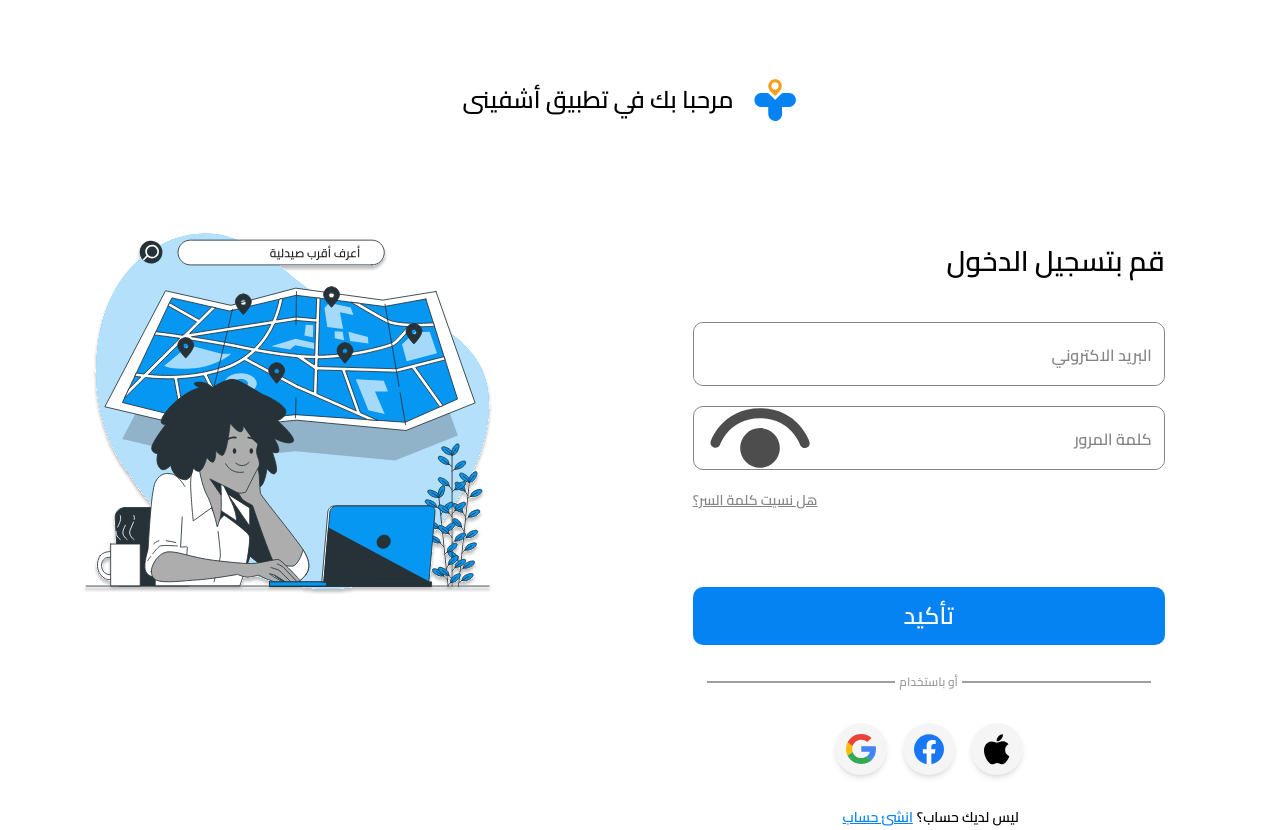
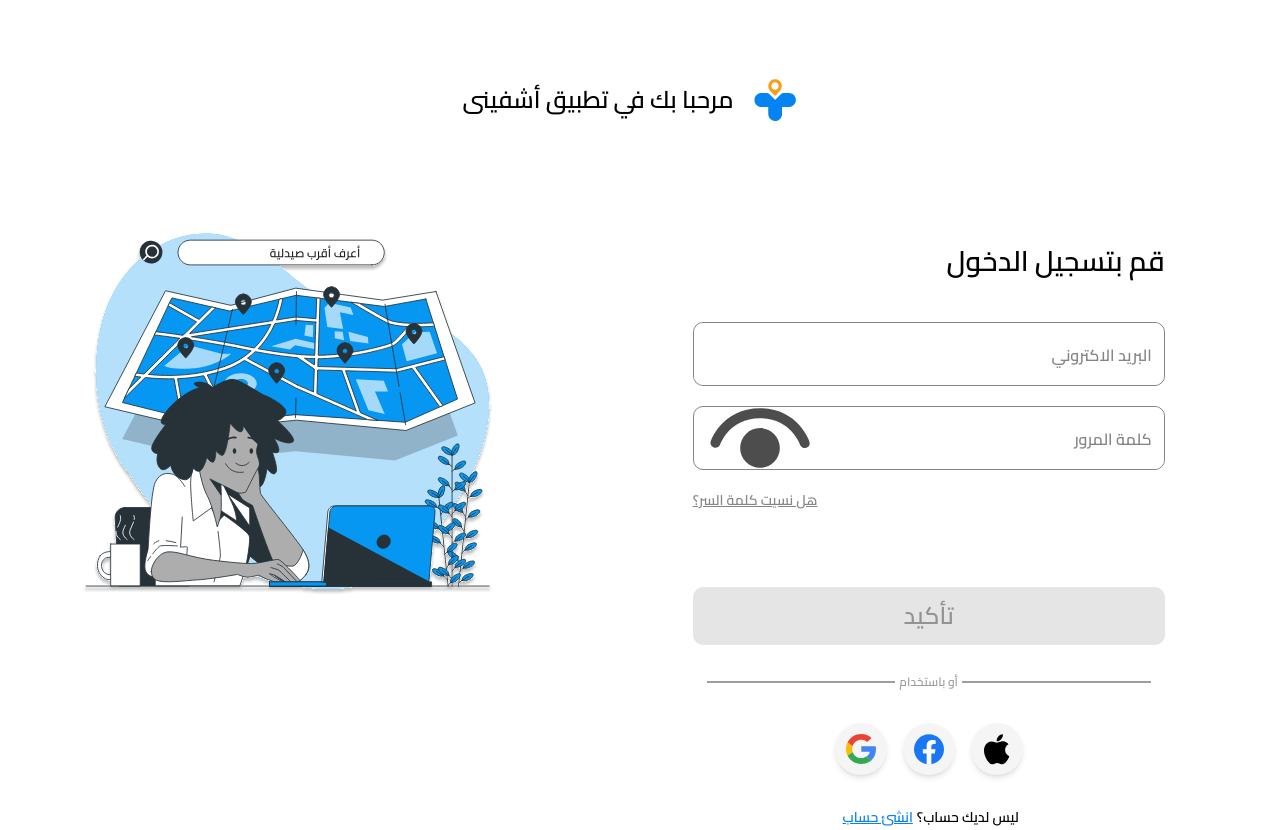
Before and after one commit to KareemBasher/eshfeeny-frontend, a React (Vite) app: page /login in a window 1280 px wide. Built offline with nearby package versions, Linux system fonts and the light colour scheme; no server answers.

Commit message:
Submit button is now disabled if email is empty.

```diff
--- a/src/components/common/WideButton.jsx
+++ b/src/components/common/WideButton.jsx
@@ -1,9 +1,10 @@
 import React from 'react'
 
-const WideButton = ({ content, handleOnClick }) => {
+const WideButton = ({ content, handleOnClick, disabled }) => {
   return (
     <button
-      className="w-full max-w-[472px] h-[58px] rounded-[10px] my-3 text-[24px] text-white bg-blue"
+      disabled={disabled}
+      className="w-full max-w-[472px] h-[58px] rounded-[10px] my-3 text-[24px] text-white bg-blue disabled:bg-[#E5E5E5] disabled:text-[#939393]"
       onClick={() => handleOnClick()}
     >
       {content}
--- a/src/components/pages/Login.jsx
+++ b/src/components/pages/Login.jsx
@@ -80,7 +80,11 @@ const Login = ({ changeLoggedUser }) => {
           </div>
 
           <div className="mt-16 mb-4">
-            <WideButton content={'تأكيد'} handleOnClick={handleSubmit} />
+            <WideButton
+              content={'تأكيد'}
+              handleOnClick={handleSubmit}
+              disabled={email.length > 0 ? false : true}
+            />
           </div>
 
           <div className="w-full flex justify-center relative">
```
